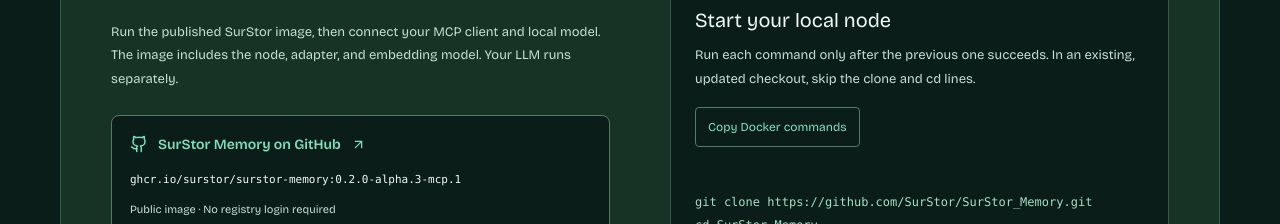
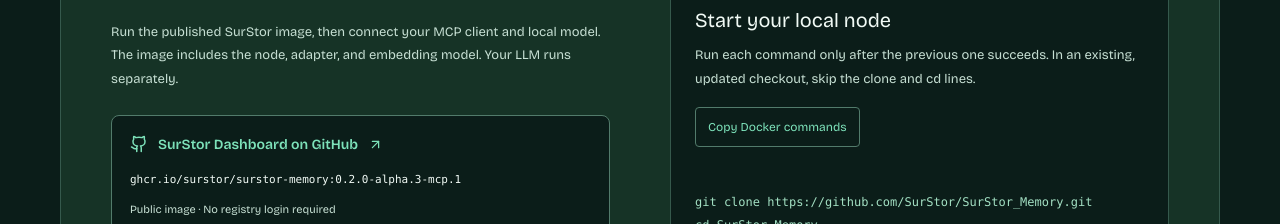
Before and after one commit to Sebpereira33/SurStor_EU_Act, a React (Vite) app: page / in a window 1280 px wide. Shown: the part 4560-4784 px from the top of the page. Built offline with nearby package versions, Linux system fonts and the light colour scheme.

Commit message:
Point website GitHub links to public dashboard repository

```diff
--- a/src/pages/LocalMemory.tsx
+++ b/src/pages/LocalMemory.tsx
@@ -23,7 +23,7 @@ export default function LocalMemory() {
     return () => { if (previous) document.documentElement.dataset.palette = previous; else delete document.documentElement.dataset.palette; document.title = title }
   }, [])
   return <div className="local-memory" id="local-top">
-    <header className="lm-nav"><a href="#local-top" className="lm-brand"><img src={`${import.meta.env.BASE_URL}surstor-logo-transparent.png`} alt="" width="42" height="42" />SurStor<span>LOCAL MEMORY</span></a><nav aria-label="Main navigation"><a href="#local-how">How it works</a><a href="#local-demo">Compare models</a><Link to="/dashboard">Usage dashboard</Link><a className="lm-github" href="https://github.com/SurStor/SurStor_Memory" target="_blank" rel="noopener noreferrer" aria-label="SurStor Memory on GitHub (opens in a new tab)" title="Clone SurStor Memory on GitHub"><Github size={21} aria-hidden="true" /></a><a href="#local-setup" className="lm-small-cta">Get started <ArrowUpRight size={15} /></a></nav></header>
+    <header className="lm-nav"><a href="#local-top" className="lm-brand"><img src={`${import.meta.env.BASE_URL}surstor-logo-transparent.png`} alt="" width="42" height="42" />SurStor<span>LOCAL MEMORY</span></a><nav aria-label="Main navigation"><a href="#local-how">How it works</a><a href="#local-demo">Compare models</a><Link to="/dashboard">Usage dashboard</Link><a className="lm-github" href="https://github.com/SurStor/SurStor_Dashboard" target="_blank" rel="noopener noreferrer" aria-label="SurStor Dashboard on GitHub (opens in a new tab)" title="Clone SurStor Dashboard on GitHub"><Github size={21} aria-hidden="true" /></a><a href="#local-setup" className="lm-small-cta">Get started <ArrowUpRight size={15} /></a></nav></header>
     <main>
       <section className="lm-hero lm-wrap">
         <div className="lm-hero-copy"><p className="lm-eyebrow"><span className="lm-dot" /> YOUR MACHINE. YOUR MODELS. YOUR MEMORY.</p><h1>Switch models.<br /><em>Keep your results<br />intact.</em></h1><p className="lm-lead">Try a different local model without losing what the last one produced. SurStor keeps saved outputs with their model and session details, so you can organize work by model, compare results, and carry the best context forward.</p><div className="lm-actions"><a href="#local-setup" className="lm-primary">Build your local memory <ArrowUpRight size={18} /></a><a href="#local-demo" className="lm-text-link">Compare model outputs <ArrowRight size={17} /></a></div><p className="lm-footnote">Original outputs preserved · Organized by model · Stored locally</p></div>
@@ -39,7 +39,7 @@ export default function LocalMemory() {
       <section className="lm-wrap lm-section lm-boundary"><div><p className="lm-eyebrow">04 / A MEMORY LAYER YOU CONTROL</p><h2>Keep your models.<br /><em>Keep your work.</em></h2></div><div><p className="lm-lead">SurStor runs alongside your AI workflow. Your client connects to the local node to save and retrieve records; you choose what to carry into the next conversation.</p><ul><li><Check size={18}/> Store on your own machine.</li><li><Check size={18}/> Search with local embeddings.</li><li><Check size={18}/> Preserve model and session context.</li><li><Check size={18}/> Export records for offline verification.</li></ul><p className="lm-footnote">An entirely local workflow also needs a local model and client configuration. SurStor does not host models or automatically capture every conversation.</p></div></section>
       <section id="local-setup" className="lm-wrap lm-section"><div className="lm-setup">
         <div><p className="lm-eyebrow">05 / CONNECT YOUR WORKFLOW</p><h2>Your local memory.<br /><em>Ready for Docker.</em></h2><p>Run the published SurStor image, then connect your MCP client and local model. The image includes the node, adapter, and embedding model. Your LLM runs separately.</p>
-          <div className="lm-repo"><a href="https://github.com/SurStor/SurStor_Memory" target="_blank" rel="noopener noreferrer"><Github size={18} aria-hidden="true" /> SurStor Memory on GitHub <ArrowUpRight size={15} /></a><code>ghcr.io/surstor/surstor-memory:0.2.0-alpha.3-mcp.1</code><p>Public image · No registry login required<br />Developer preview · Linux amd64</p><p>Current install: 0.2.0-alpha.3-mcp.1. MCP packaging revision of the alpha.3 application; application behavior is unchanged.</p><a href="https://registry.modelcontextprotocol.io/v0.1/servers?search=io.github.SurStor%2Fsurstor-memory" target="_blank" rel="noopener noreferrer">Official MCP Registry <ArrowUpRight size={15} /></a></div>
+          <div className="lm-repo"><a href="https://github.com/SurStor/SurStor_Dashboard" target="_blank" rel="noopener noreferrer"><Github size={18} aria-hidden="true" /> SurStor Dashboard on GitHub <ArrowUpRight size={15} /></a><code>ghcr.io/surstor/surstor-memory:0.2.0-alpha.3-mcp.1</code><p>Public image · No registry login required<br />Developer preview · Linux amd64</p><p>Current install: 0.2.0-alpha.3-mcp.1. MCP packaging revision of the alpha.3 application; application behavior is unchanged.</p><a href="https://registry.modelcontextprotocol.io/v0.1/servers?search=io.github.SurStor%2Fsurstor-memory" target="_blank" rel="noopener noreferrer">Official MCP Registry <ArrowUpRight size={15} /></a></div>
           <ol><li><strong>Prepare Docker.</strong> Use Docker Engine 28+ with Compose v2, or a current Docker Desktop with Linux containers. The image is tested on Linux x86-64; Docker Desktop and ARM64 have not been validated.</li><li><strong>Start SurStor.</strong> Run the commands in order, continuing only after each succeeds. No host Java, Maven, or Covia build is needed. If you already cloned the repository, use an up-to-date checkout and skip the first two lines.</li><li><strong>Connect your client.</strong> Keep your MCP client on the host and use the example configuration, adapting it to your client’s format. Stop any other node using port 8484 first.</li><li><strong>Save and recall.</strong> Store a sample record, restart the container, then retrieve and verify it. Your records and signing identity live in a persistent Docker volume.</li></ol>
           <a className="lm-text-link" href="https://github.com/SurStor/SurStor_Memory/blob/main/docs/docker.md" target="_blank" rel="noopener noreferrer">Full Docker guide <ArrowUpRight size={16} /></a>
         </div>
```
Also changed, not shown: 3 other files (tests, documents, lock files or other folders).
